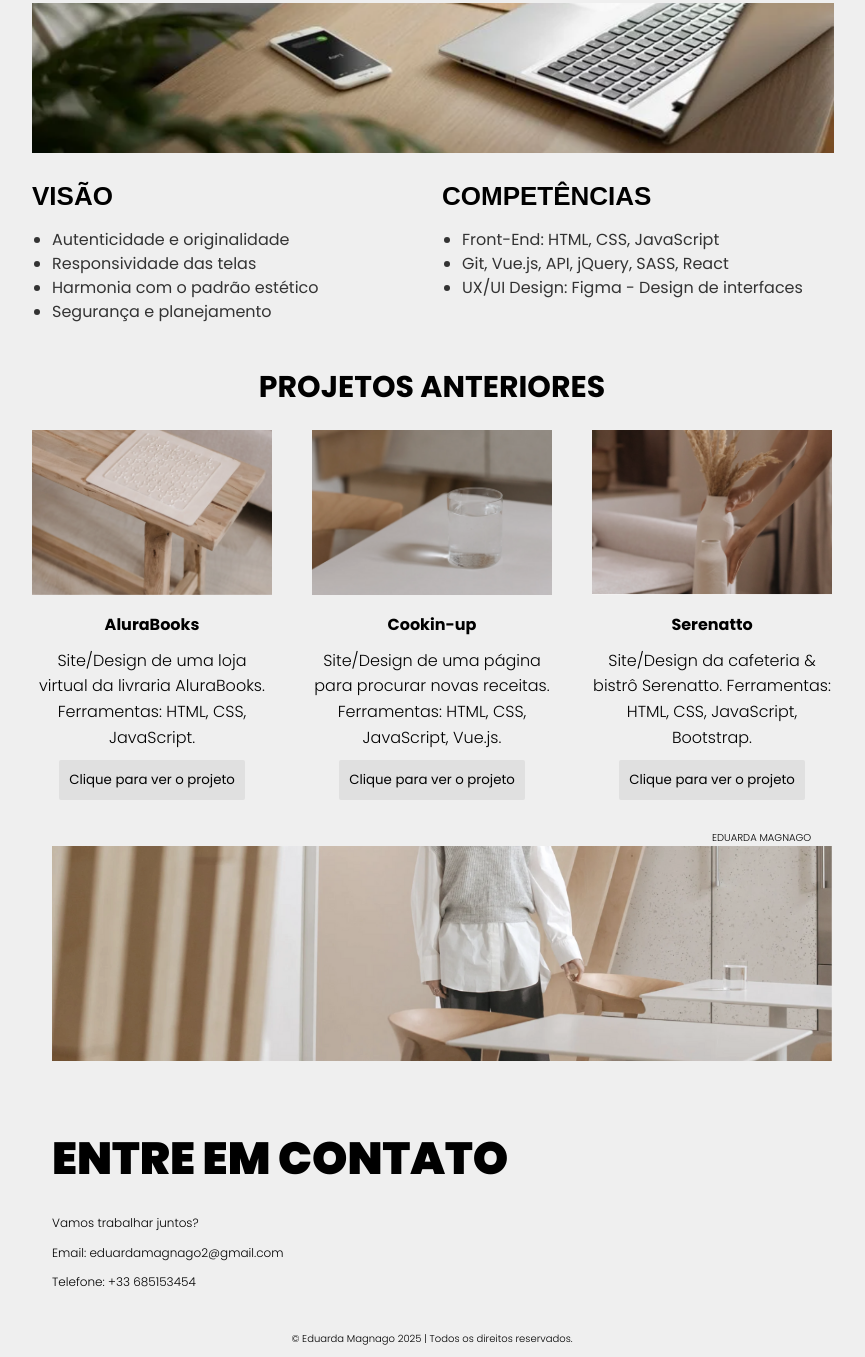
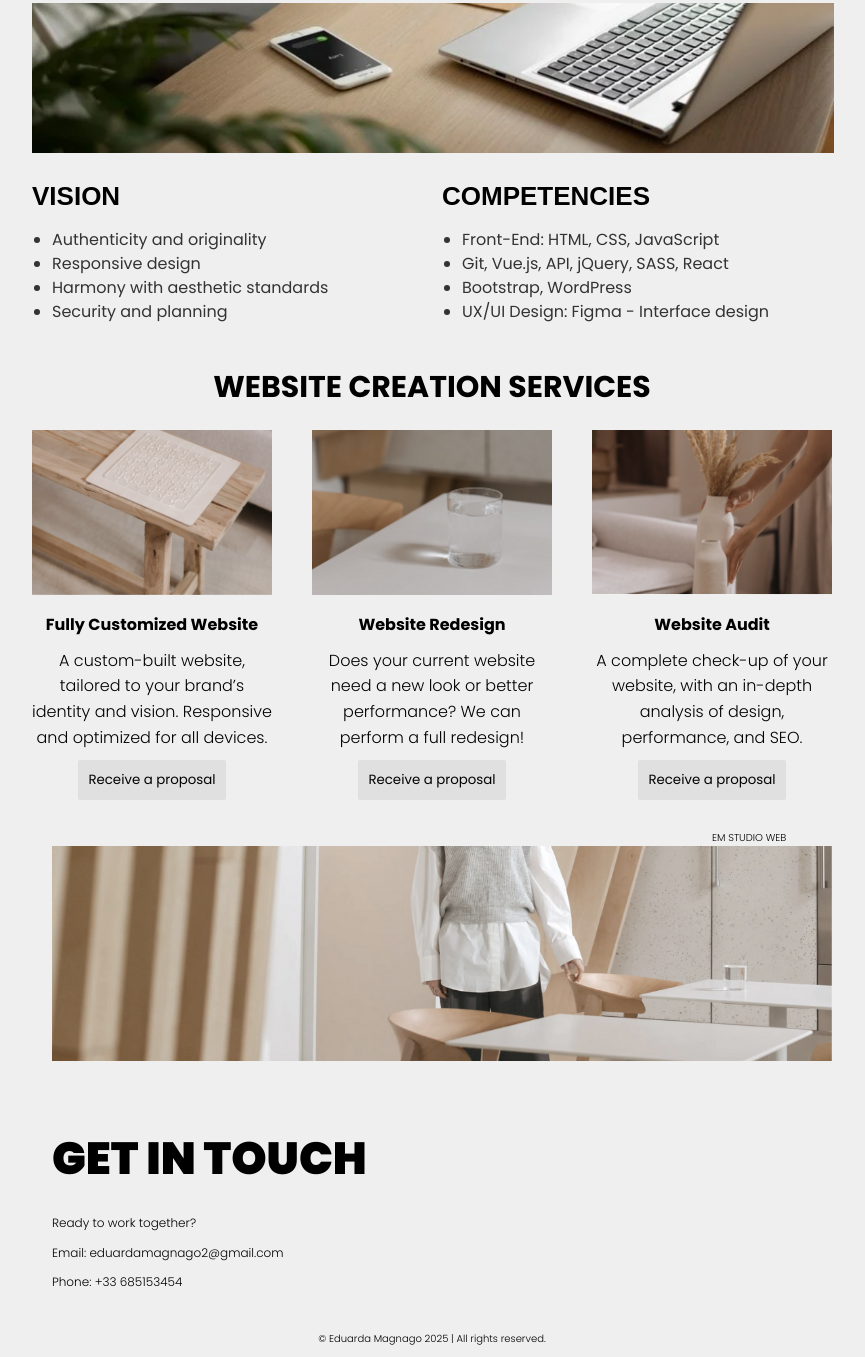
Before and after one commit to eduarda-magnago/portfolio, a plain HTML site: page index.html in a window 1280 px wide. Shown: the part 1016-2373 px from the top of the page, without its empty margins (208-1073 px from the left). Drawn offline with nearby package versions, Linux system fonts and the light colour scheme; a web font is replaced by a local one.

Commit message:
Update index.html

```diff
--- a/index.html
+++ b/index.html
@@ -4,7 +4,7 @@
 <head>
     <meta charset="UTF-8">
     <meta name="viewport" content="width=device-width, initial-scale=1.0">
-    <title>Portfolio - Eduarda Magnago</title>
+    <title>EM Studio Web Portfolio</title>
     <link rel="icon" type="image/png" href="img/favicon.png">
     <link rel="stylesheet" href="styles.css">
     <link rel="preconnect" href="https://fonts.googleapis.com">
@@ -19,9 +19,9 @@
         <div class="container">
             <!--Início-->
             <section class="inicio" data-aos="fade-up">
-                <h1>EDUARDA MAGNAGO</h1>
+                <h1>EM STUDIO WEB</h1>
                 <div class="bloco1">
-                    <p class="texto-inicio">Desenvolvimento de Sistemas e Design de Interfaces<br><br><br><b>Portfólio 2025</b></p>
+                    <p class="texto-inicio">Systems Development and Interface Design<br><br><br><b>Portfolio 2025</b></p>
                     <div class="inicio-images">
                         <img src="img/computador5.jpg" alt="Imagem de um computador">
                         <img src="img/banco.jpg" alt="Image 2">
@@ -35,9 +35,9 @@
             <div class="about-grupo">
                 <img src="img/quemsoueu.jpg" alt="Quem sou eu">
                 <div class="about-texto">
-                    <h2 class="titulo-about">QUEM SOU EU?</h2>
+                    <h2 class="titulo-about">WHO AM I?</h2>
                     <p class="texto-about">
-                        Me chamo Eduarda, tenho 26 anos, sou formada em Engenharia Civil pela Universidade Vila Velha - UVV (Espírito Santo), mas descobri minha paixão na área da tecnologia. Comecei a faculdade de Análise e Desenvolvimento de Sistemas em 2024/2 pela PUC Minas e, hoje, quero contribuir para o desenvolvimento de soluções inovadoras e eficientes.
+                        My name is Eduarda, I am 26 years old, and I have a degree in Civil Engineering from Universidade Vila Velha - UVV (Espírito Santo). However, I discovered my passion in the technology field. I started studying Analysis and Systems Development in the second semester of 2024 at PUC Minas, and today, I want to contribute to the development of innovative and efficient solutions.
                     </p>
                 </div>
             </div>
@@ -51,47 +51,51 @@
                 </div>
                 <div class="text-columns">
                     <div class="visao">
-                        <h2>VISÃO</h2>
+                        <h2>VISION</h2>
                         <ul>
-                            <li>Autenticidade e originalidade</li>
-                            <li>Responsividade das telas</li>
-                            <li>Harmonia com o padrão estético</li>
-                            <li>Segurança e planejamento</li>
+                            <li>Authenticity and originality</li>
+                            <li>Responsive design</li>
+                            <li>Harmony with aesthetic standards</li>
+                            <li>Security and planning</li>
                         </ul>
                     </div>
                     <div class="competencias">
-                        <h2>COMPETÊNCIAS</h2>
+                        <h2>COMPETENCIES</h2>
                         <ul>
                             <li>Front-End: HTML, CSS, JavaScript</li>
                             <li>Git, Vue.js, API, jQuery, SASS, React</li>
-                            <li>UX/UI Design: Figma - Design de interfaces</li>
+                            <li>Bootstrap, WordPress</li>
+                            <li>UX/UI Design: Figma - Interface design</li>
                         </ul>
                     </div>
                 </div>
             </div>
         </section>
 
+
+
         <!-- Projects Section -->
         <section  class="projects" data-aos="fade-up">
-            <h2 class="titulo-projetos">PROJETOS ANTERIORES</h2>
+            <h2 class="titulo-projetos">WEBSITE CREATION SERVICES</h2>
             <div class="projects-gallery">
                 <div>
                     <img class="img-projetos" src="img/projeto1.png" alt="Project 1">
-                    <p><b>AluraBooks</b></p>
-                    <p>Site/Design de uma loja virtual da livraria AluraBooks.<br>Ferramentas: HTML, CSS, JavaScript.</b></p>
-                    <button class="button"><a class="texto-projeto" href="https://eduarda-magnago.github.io/alurabooks/" target="_blank">Clique para ver o projeto</a></button>
+                    <p><b>Fully Customized Website</b></p>
+                    <p>A custom-built website, tailored to your brand’s identity and vision. Responsive and optimized for all devices.<br>
+                    </p>
+                    <button class="button"><a class="texto-projeto" href="https://wa.me/+5527997531082" target="_blank">Receive a proposal</a></button>
                 </div>
                 <div>
                     <img class="img-projetos" src="img/projeto3.png" alt="Project 3">
-                    <p><b>Cookin-up</b></p>
-                    <p>Site/Design de uma página para procurar novas receitas. Ferramentas: HTML, CSS, JavaScript, Vue.js.<br></p>
-                    <button class="button"><a class="texto-projeto" href="https://eduarda-magnago.github.io/cookin-up/" target="_blank">Clique para ver o projeto</a></button>
+                    <p><b>Website Redesign</b></p>
+                    <p>Does your current website need a new look or better performance? We can perform a full redesign!<br></p>
+                    <button class="button"><a class="texto-projeto" href="https://wa.me/+5527997531082" target="_blank">Receive a proposal</a></button>
                 </div>
                 <div>
                     <img class="img-projetos" src="img/projeto2.png" alt="Project 2">
-                    <p><b>Serenatto</b></p>
-                    <p>Site/Design da cafeteria & bistrô Serenatto. Ferramentas: HTML, CSS, JavaScript, Bootstrap.<br></p>
-                    <button class="button"><a class="texto-projeto" href="https://eduarda-magnago.github.io/serenatto/" target="_blank">Clique para ver o projeto</a></button>
+                    <p><b>Website Audit</b></p>
+                    <p>A complete check-up of your website, with an in-depth analysis of design, performance, and SEO.<br></p>
+                    <button class="button"><a class="texto-projeto" href="https://wa.me/+5527997531082" target="_blank">Receive a proposal</a></button>
                 </div>
             </div>
         </section>
@@ -125,16 +129,16 @@
 
         <!--Contato-->
         <section class="contato" data-aos="fade-up">
-            <p class="detalhe">EDUARDA MAGNAGO</p>
+            <p class="detalhe">EM STUDIO WEB</p>
             <img class="imagem-contato" src="img/contato2.png" alt="Image 2">
-            <h2 class="titulo-contato">ENTRE EM CONTATO</h2>
-            <p class="texto-contato">Vamos trabalhar juntos?</p>
+            <h2 class="titulo-contato">GET IN TOUCH</h2>
+            <p class="texto-contato">Ready to work together?</p>
             <p class="texto-contato">Email: eduardamagnago2@gmail.com</p>
-            <p class="texto-contato">Telefone: +33 685153454</p>
+            <p class="texto-contato">Phone: +33 685153454</p>
         </section>
 
         <footer>
-            <p class="texto-footer">© Eduarda Magnago 2025 | Todos os direitos reservados.</p>
+            <p class="texto-footer">© Eduarda Magnago 2025 | All rights reserved.</p>
         </footer>
     </div>
     <script src="https://cdnjs.cloudflare.com/ajax/libs/aos/2.3.4/aos.js"></script>
```
